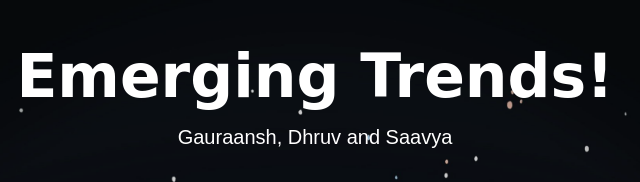
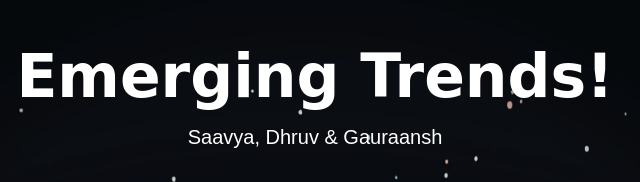
Before and after one commit to Gauraansh14/Emerging-Trends, a plain HTML site: page index.html in a window 1280 px wide. Shown: the top 182 px of the page, 325-965 px from the left. Drawn offline with Linux system fonts and the light colour scheme; a web font is replaced by a local one.

Commit message:
Update index.html

```diff
--- a/index.html
+++ b/index.html
@@ -8,7 +8,7 @@
     <center>
         <br> <br>
             <h1>  &nbsp Emerging Trends! &nbsp </h1>
-            <p class="head">&nbsp Gauraansh, Dhruv and Saavya &nbsp </p>
+            <p class="head">&nbsp Saavya, Dhruv & Gauraansh &nbsp </p>
             <br>
         <nav>
             <ul>
```
